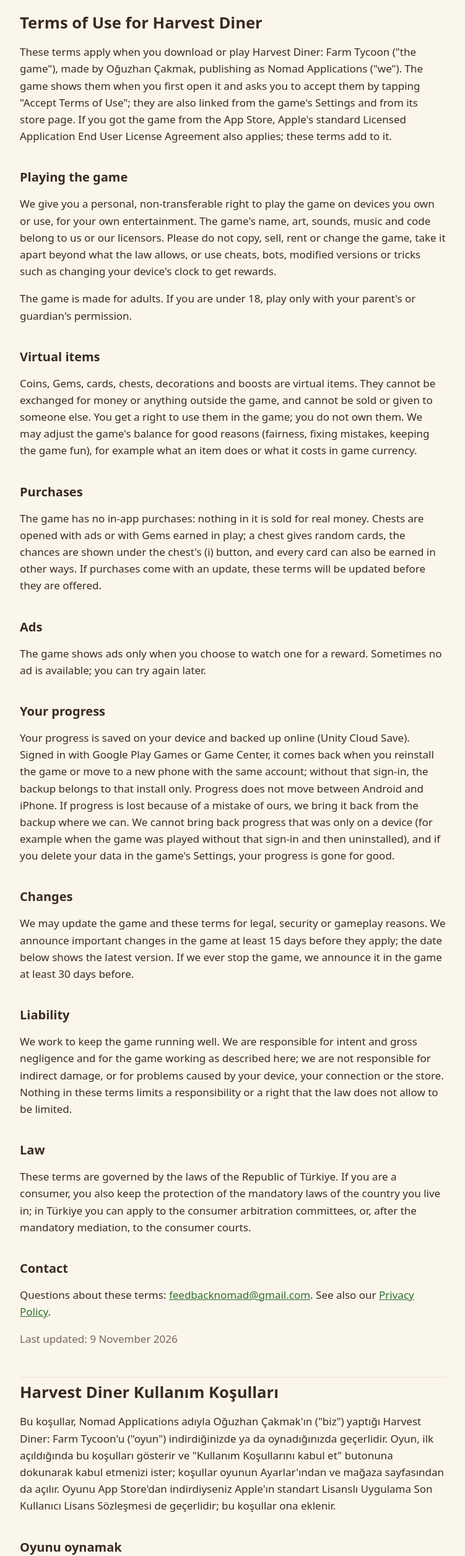
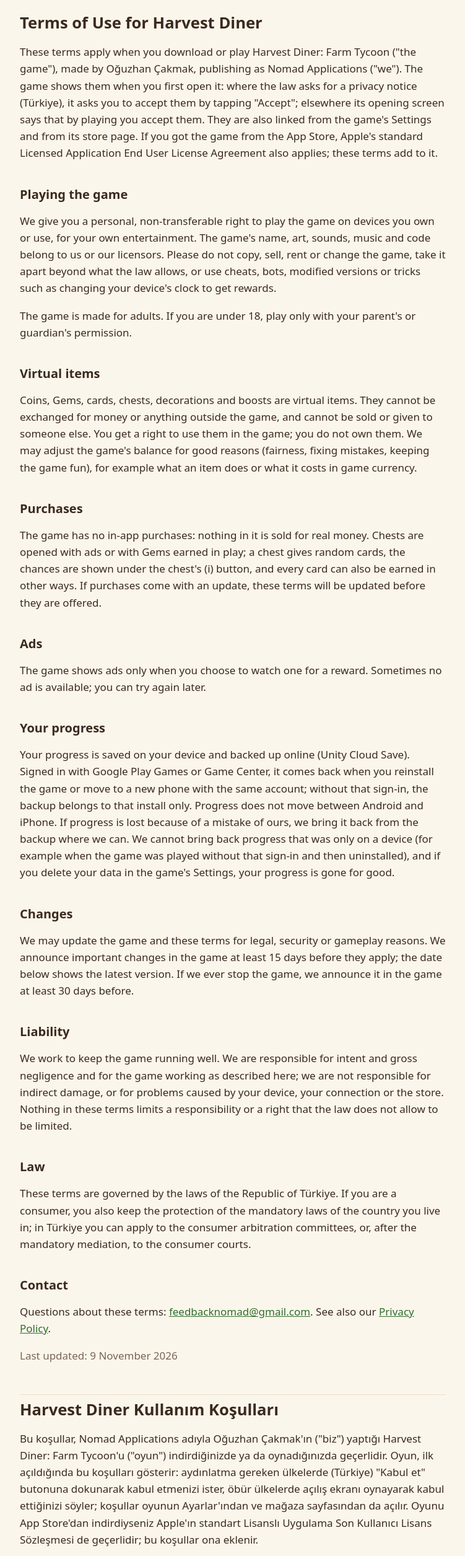
Before and after one commit to oguzhanck/oguzhanck.github.io, a plain HTML site: page harvestdiner/terms/index.html in a window 1280 px wide. Shown: the part 59-2570 px from the top of the page at 62% size, without its empty margins (264-1015 px from the left). Drawn offline with Linux system fonts and the light colour scheme.

Commit message:
Harvest Diner: terms say how the game asks for them by country (12 Nov 2026)

```diff
--- a/harvestdiner/terms/index.html
+++ b/harvestdiner/terms/index.html
@@ -17,7 +17,7 @@
 
   <section id="en" class="lang-section" lang="en">
     <h1>Terms of Use for Harvest Diner</h1>
-    <p>These terms apply when you download or play Harvest Diner: Farm Tycoon ("the game"), made by Oğuzhan Çakmak, publishing as Nomad Applications ("we"). The game shows them when you first open it and asks you to accept them by tapping "Accept Terms of Use"; they are also linked from the game's Settings and from its store page. If you got the game from the App Store, Apple's standard Licensed Application End User License Agreement also applies; these terms add to it.</p>
+    <p>These terms apply when you download or play Harvest Diner: Farm Tycoon ("the game"), made by Oğuzhan Çakmak, publishing as Nomad Applications ("we"). The game shows them when you first open it: where the law asks for a privacy notice (Türkiye), it asks you to accept them by tapping "Accept"; elsewhere its opening screen says that by playing you accept them. They are also linked from the game's Settings and from its store page. If you got the game from the App Store, Apple's standard Licensed Application End User License Agreement also applies; these terms add to it.</p>
 
     <h2>Playing the game</h2>
     <p>We give you a personal, non-transferable right to play the game on devices you own or use, for your own entertainment. The game's name, art, sounds, music and code belong to us or our licensors. Please do not copy, sell, rent or change the game, take it apart beyond what the law allows, or use cheats, bots, modified versions or tricks such as changing your device's clock to get rewards.</p>
@@ -51,7 +51,7 @@
 
   <section id="tr" class="lang-section" lang="tr">
     <h1>Harvest Diner Kullanım Koşulları</h1>
-    <p>Bu koşullar, Nomad Applications adıyla Oğuzhan Çakmak'ın ("biz") yaptığı Harvest Diner: Farm Tycoon'u ("oyun") indirdiğinizde ya da oynadığınızda geçerlidir. Oyun, ilk açıldığında bu koşulları gösterir ve "Kullanım Koşullarını kabul et" butonuna dokunarak kabul etmenizi ister; koşullar oyunun Ayarlar'ından ve mağaza sayfasından da açılır. Oyunu App Store'dan indirdiyseniz Apple'ın standart Lisanslı Uygulama Son Kullanıcı Lisans Sözleşmesi de geçerlidir; bu koşullar ona eklenir.</p>
+    <p>Bu koşullar, Nomad Applications adıyla Oğuzhan Çakmak'ın ("biz") yaptığı Harvest Diner: Farm Tycoon'u ("oyun") indirdiğinizde ya da oynadığınızda geçerlidir. Oyun, ilk açıldığında bu koşulları gösterir: aydınlatma gereken ülkelerde (Türkiye) "Kabul et" butonuna dokunarak kabul etmenizi ister, öbür ülkelerde açılış ekranı oynayarak kabul ettiğinizi söyler; koşullar oyunun Ayarlar'ından ve mağaza sayfasından da açılır. Oyunu App Store'dan indirdiyseniz Apple'ın standart Lisanslı Uygulama Son Kullanıcı Lisans Sözleşmesi de geçerlidir; bu koşullar ona eklenir.</p>
 
     <h2>Oyunu oynamak</h2>
     <p>Size, oyunu sahip olduğunuz ya da kullandığınız cihazlarda kendi eğlenceniz için oynama hakkı veririz; bu hak kişiseldir ve başkasına devredilemez. Oyunun adı, görselleri, sesleri, müziği ve kodu bize ya da lisans verenlerimize aittir. Lütfen oyunu kopyalamayın, satmayın, kiralamayın ya da değiştirmeyin; kanunun izin verdiğinin ötesinde parçalarına ayırmayın; hile, bot, değiştirilmiş sürüm ya da ödül almak için cihazın saatini değiştirmek gibi yollar kullanmayın.</p>
```
